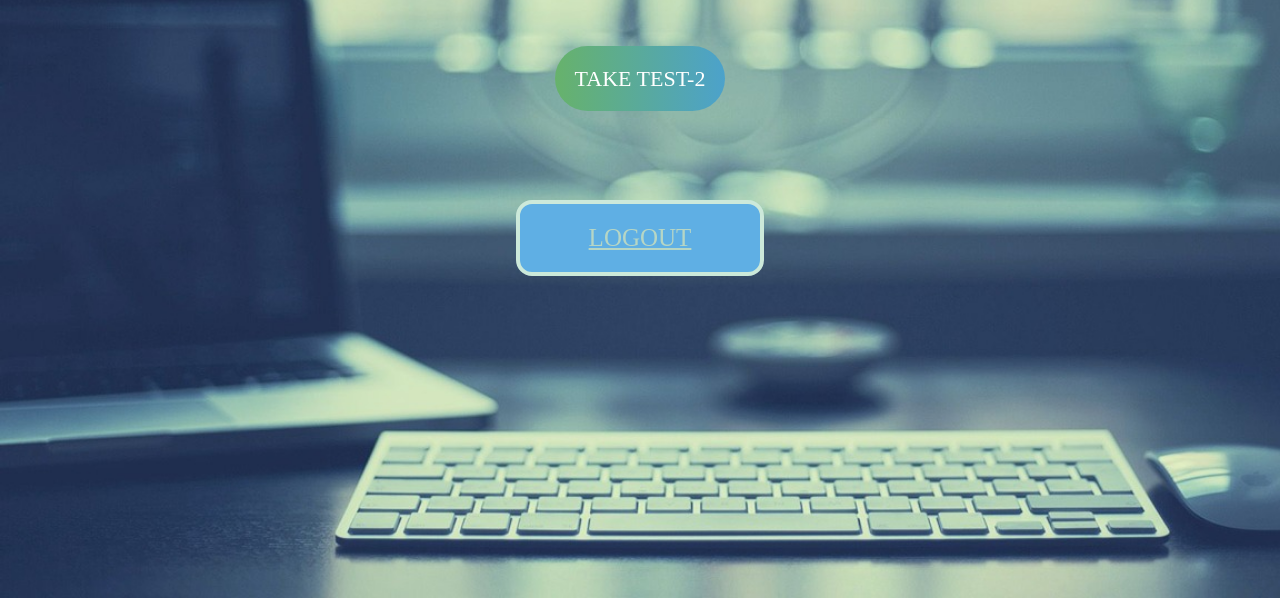
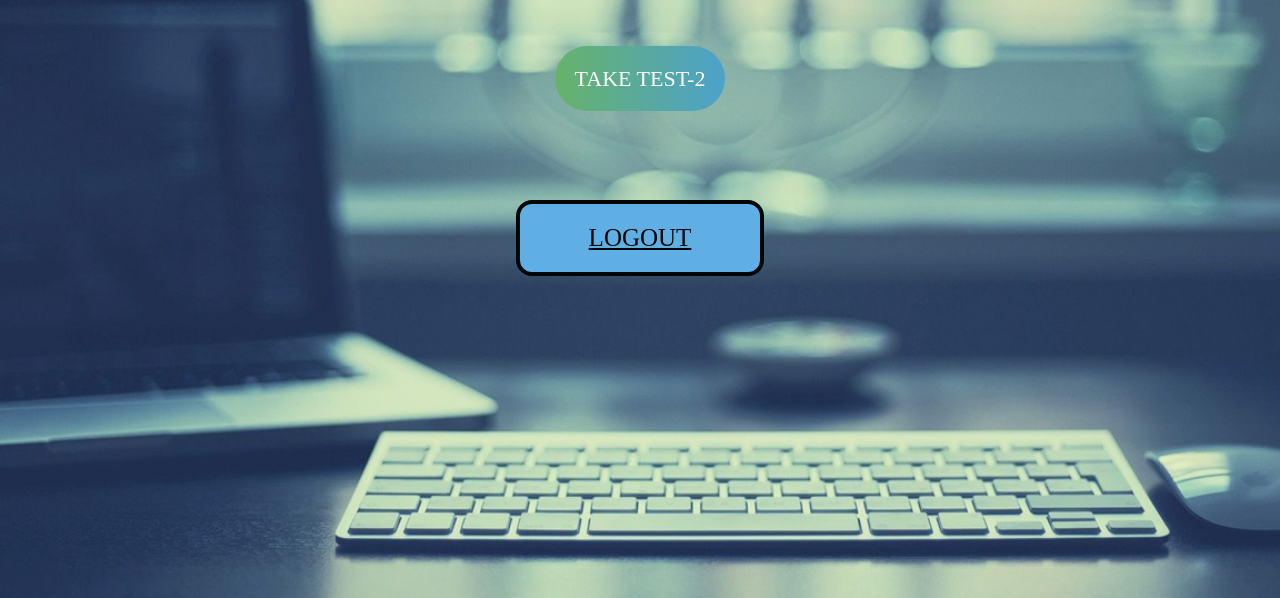
Before and after one commit to pavanbhat1999/autoevaluation, a Django app: page /home/register in a window 1280 px wide. Shown: the part 202-800 px from the top of the page. Run offline with Django 3.2, Linux system fonts and the light colour scheme; parts of the project's set-up code (start-up, migrations or seed data) failed here and were passed over.

Commit message:
templates added

```diff
--- a/templates/Home.html
+++ b/templates/Home.html
@@ -13,7 +13,7 @@
         <div class="navbar">
             <div>
 
-                 <h1 style="color: white;cursor: pointer;"> Automated Answer Evaluator</h1>
+                 <h1 style="color: white;cursor: pointer;"> AutoAE</h1>
             </div>
             <nav>
                 <ul id='MenuItems'>
--- a/templates/Result.html
+++ b/templates/Result.html
@@ -26,7 +26,8 @@
             <h1>USER NAME : {{user}}</h1><br>
             <h1>MARKS GIVEN BY COMPUTER: {{prediction}}</h1><br><br><br>
           </article>
+          <!--{{feature_vector}}-->
     <div class="wrap">
-        <button class="button">Analysis Data</button>
+        <a href="/home"><button class="button">Return to Home</button></a>
       </div>
 </html>
--- a/templates/test_select.html
+++ b/templates/test_select.html
@@ -77,13 +77,13 @@ background-image:url(/static/bg_computer.jpg);
    right: 0;
  }
 .example_d {
-	color: #b6d6c5 !important;
+	color: #000603 !important;
 	text-transform: uppercase;
 	background: #5fafe4;
 	padding: 20px;
   width: 200px;
   font-size: 25px;
-	border: 4px solid #cce9da !important;
+	border: 4px solid #000603 !important;
 	border-radius: 16px;
 	display: inline-block;
 	transition: all 0.3s ease 0s;
```
Also changed, not shown: db.sqlite3.
